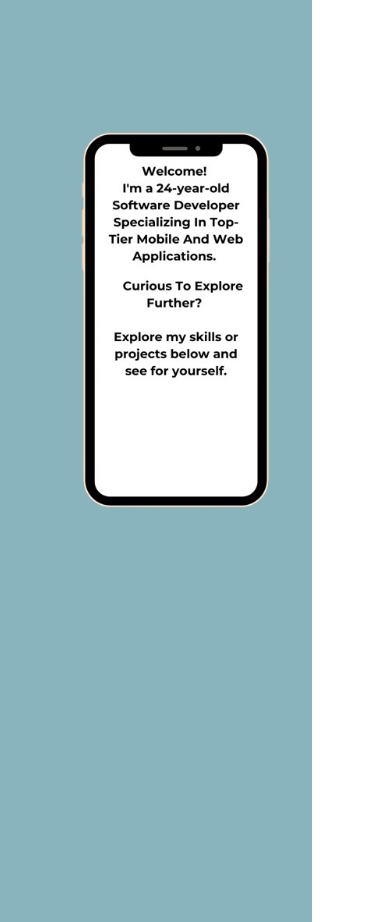
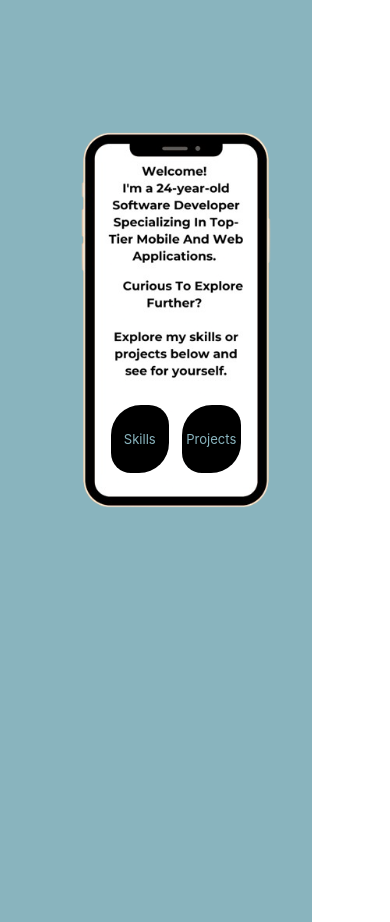
Before and after one commit to DroidStudioAS/Portfolio, a Vue app: page /about in a window 390 px wide. Shown: the part 2660-3582 px from the top of the page. Built offline with nearby package versions, Linux system fonts and the light colour scheme.

Commit message:
fixed bug where home image would disappear do to conflicting style names between files, and added togling between mobile and computer frame in about view

```diff
--- a/src/views/AboutView.vue
+++ b/src/views/AboutView.vue
@@ -176,6 +176,10 @@ function pushTo(name){
     </div>
     <div class="mobile_frame">
       <img src="/icon_mobile_frame.png">
+      <div class="mobile_button_container">
+        <div @click="pushTo('skills')" class="menu_item">Skills</div>
+        <div @click="pushTo('projects')" class="menu_item">Projects</div>
+      </div>
     </div>
 
 
@@ -281,7 +285,7 @@ gap: 3vw;
   top: 200vh;
   bottom: 0vh;
  background: #89B4BE;
-  height: 100vh;
+  height: 130vh;
   width: 90vw;
   padding-top: 5%;
  padding-bottom: -10%;
@@ -295,6 +299,7 @@ gap: 3vw;
 }
 .mobile_frame{
   display: flex;
+  flex-flow: column nowrap;
   justify-content: center;
   align-items: center;
 
@@ -308,6 +313,12 @@ gap: 3vw;
 
 
   visibility: hidden;
+}
+.mobile_button_container{
+  display: flex;
+  flex-flow:row nowrap ;
+  position: absolute;
+  bottom: 5vh;
 }
 
 .mobile_frame img {
@@ -464,7 +475,7 @@ align-items: center;
   width: 50vw;
   position: absolute;
 
-  bottom: 50vh;
+  bottom: 60vh;
   left: 23vw;
   z-index: 2;
   display: flex;
@@ -479,7 +490,7 @@ align-items: center;
   justify-content: space-around;
   align-items: end;
   position: absolute;
-  bottom: -20vh;
+  bottom: -13vh;
   width: 40vw;
 }
 .menu_item{
@@ -500,8 +511,12 @@ align-items: center;
 }
 /****************End Of Second Page Item Styles***************/
 
+
+
+
+
+
 /**************Media Querys Start*****************/
-
 @media (max-width: 453px){
   .main_container{
     width: 80vw;
@@ -605,15 +620,23 @@ width: 15vw;
 
  display: flex;
 }
+/*******table end***** */
 .button_container{
   width: 60vw;
   bottom: -10vh;
   justify-content: space-around;
 }
+.mobile_button_container{
+  width: 40vw;
+  justify-content: space-evenly;
+}
 .menu_item{
-  width: 20vw;
+  width: 15vw;
+  height: 8vh;
+  font-size: 1.2cap;
 }
 }
+
 
 /* Small Devices (Phones and Small Tablets) */
 @media (min-width:454px) and  (max-width: 767px) {
@@ -673,6 +696,15 @@ width: 15vw;
 }
 .service_description{
   width: 60vw;
+}
+.mobile_button_container{
+  width: 40vw;
+  bottom: 7vh;
+  justify-content: space-evenly;
+}
+.menu_item{
+  width: 20vw;
+  font-size: 2cap;
 }
 
 
@@ -735,6 +767,11 @@ width: 15vw;
     text-align: center;
     flex-flow: column nowrap;
   }
+  .mobile_frame{
+    visibility: hidden;
+    position: absolute;
+    top: -110%;
+  }
 
   /**********Table***********/
 .table_title{
@@ -774,6 +811,11 @@ width: 15vw;
   .second_page_container{
     top: 270vh;
   }
+  .mobile_frame{
+    visibility: hidden;
+    position: absolute;
+    top: -110%;
+  }
    /**********Table***********/
 
 .table_title{
@@ -802,6 +844,11 @@ width: 15vw;
 /* Extra Large Devices (Large Desktops and TVs) */
 @media (min-width: 1200px) {
   /* CSS for extra large devices */
+  .mobile_frame{
+    visibility: hidden;
+    position: absolute;
+    top: -110%;
+  }
 
 
 }
--- a/src/views/HomeView.vue
+++ b/src/views/HomeView.vue
@@ -175,6 +175,7 @@ gap: 5%;
   .home_image{
     height: 55vh;
     width:  80vw;
+    visibility: visible;
 
   }
   .header_container{
@@ -233,6 +234,7 @@ gap: 5%;
   .home_image{
     height: 65vh;
     width:  80vw;
+    visibility: visible;
   }
   .header_container{
     z-index: 1;
```
